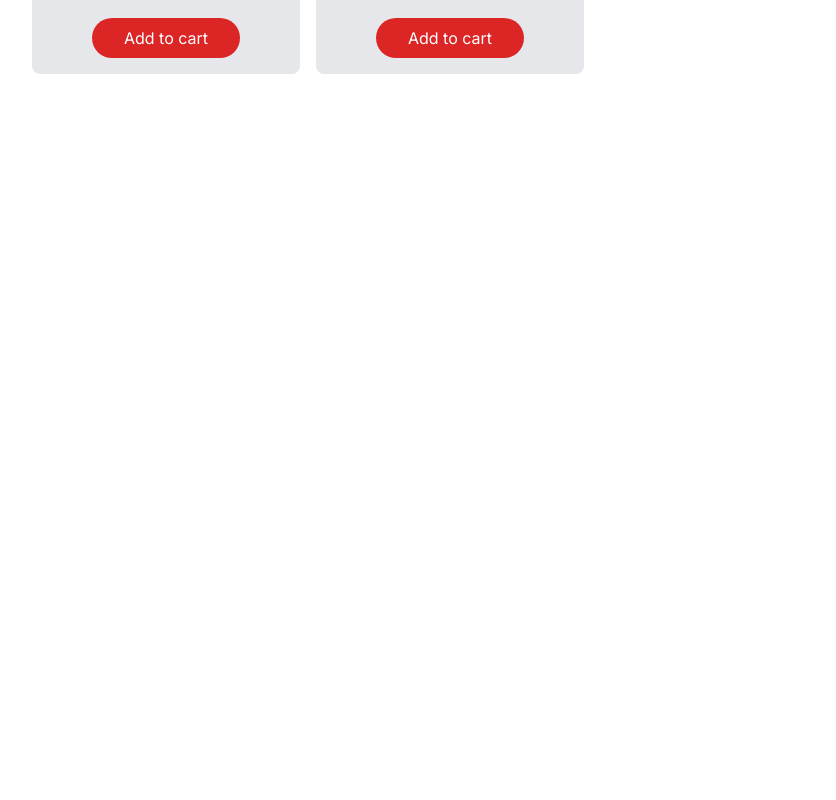
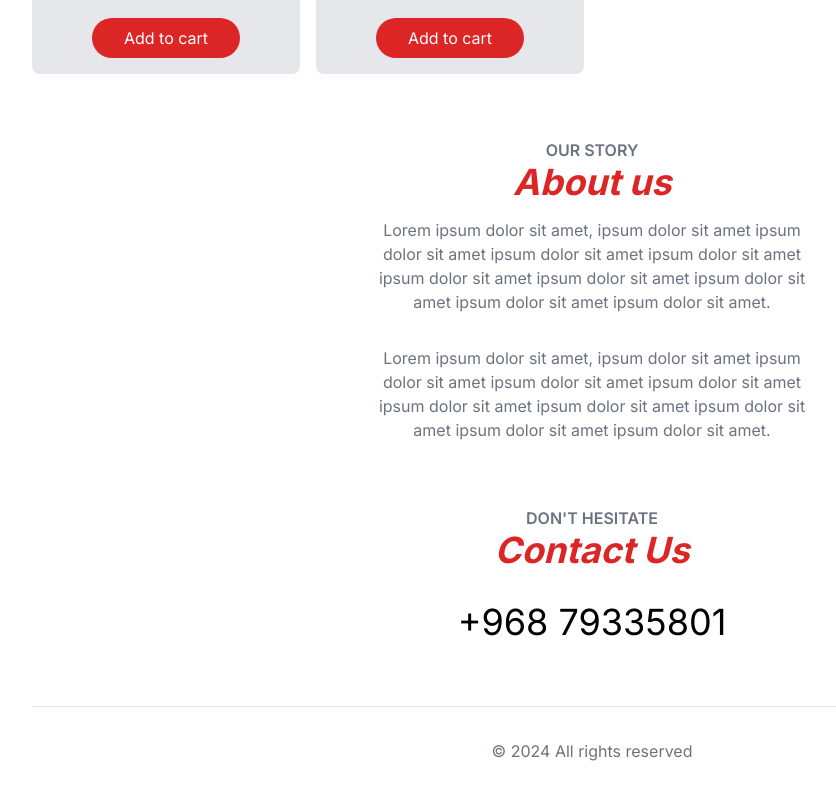
Before and after one commit to amro22397/food-delivery-app, a Next.js app: page / in a window 1280 px wide. Shown: the part 1390-2190 px from the top of the page, without its empty margins (48-884 px from the left). Before the commit the page ends 1480 px from the top, so only its background shows below. Built offline with nearby package versions, Linux system fonts and the light colour scheme.

Commit message:
add about and contact section

```diff
--- a/src/app/page.jsx
+++ b/src/app/page.jsx
@@ -1,6 +1,7 @@
 import Header from "@/components/layout/Header";
 import Hero from "@/components/layout/Hero";
 import HomeMenu from "@/components/layout/HomeMenu";
+import SectionHeaders from "@/components/layout/SectionHeaders";
 
 export default function Home() {
   return (
@@ -8,6 +9,42 @@ export default function Home() {
     <Header />
     <Hero />
     <HomeMenu />
+    <section className="text-center my-16">
+      <SectionHeaders
+      subHeader={'Our story'}
+      mainHeader={'About us'}
+      />
+      <div className="text-gray-500 max-w-md mx-auto mt-4 flex flex-col
+      gap-4">
+        <p className="">
+          Lorem ipsum dolor sit amet, ipsum dolor sit amet
+          ipsum dolor sit amet ipsum dolor sit amet
+          ipsum dolor sit amet ipsum dolor sit amet ipsum dolor sit amet
+          ipsum dolor sit amet ipsum dolor sit amet ipsum dolor sit amet.
+        </p>
+        <p className="max-w-2xl mx-auto mt-4">
+          Lorem ipsum dolor sit amet, ipsum dolor sit amet
+          ipsum dolor sit amet ipsum dolor sit amet
+          ipsum dolor sit amet ipsum dolor sit amet ipsum dolor sit amet
+          ipsum dolor sit amet ipsum dolor sit amet ipsum dolor sit amet.
+        </p>
+      </div>
+      </section>
+      <section className="text-center my-4">
+        <SectionHeaders
+        subHeader={"Don't hesitate"}
+        mainHeader={'Contact Us'}
+        />
+        <div className="mt-8">
+          <a href="tel:+96879335801" className="text-4xl">
+            +968 79335801
+          </a>
+        </div>
+      </section>
+      <footer className="border-t p-8 text-center text-gray-500
+      mt-16">
+        &copy; {new Date().getFullYear()} All rights reserved
+      </footer>
     </>
   );
 }
```
